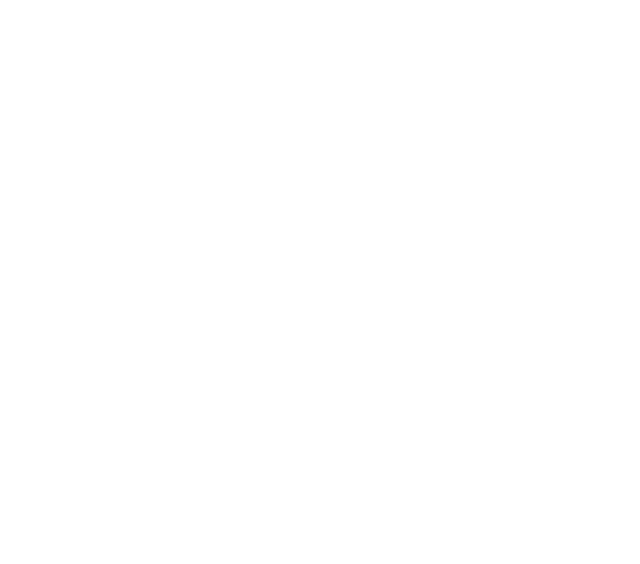
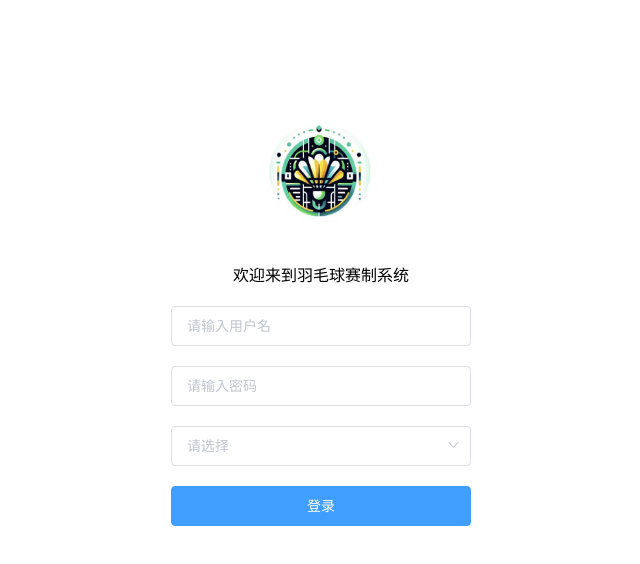
Before and after one commit to Bacontransformer/tournament, a Vue app: page /#/login in a window 1280 px wide. Shown: the top 564 px of the page, without its empty margins (319-959 px from the left). Built offline with nearby package versions, Linux system fonts and the light colour scheme.

Commit message:
登录页

```diff
--- a/package.json
+++ b/package.json
@@ -9,7 +9,7 @@
   },
   "dependencies": {
     "axios": "^0.21.1",
-    "element-ui": "^2.15.1",
+    "element-ui": "^2.15.4",
     "js-cookie": "^2.2.1",
     "core-js": "^3.8.3",
     "vue": "^2.6.14",
--- a/src/main.js
+++ b/src/main.js
@@ -2,8 +2,14 @@
 import App from './App.vue'
 import router from './router'
 import store from './store'
+import 'element-ui/lib/theme-chalk/index.css';
+// import Cookies from 'js-cookie';
+// import axios from 'axios';
+import ElementUI from 'element-ui'
 
 Vue.config.productionTip = false
+
+Vue.use(ElementUI)
 
 new Vue({
   router,
--- a/src/router/index.js
+++ b/src/router/index.js
@@ -1,27 +1,27 @@
 import Vue from 'vue'
 import VueRouter from 'vue-router'
-import HomeView from '../views/HomeView.vue'
 
 Vue.use(VueRouter)
 
-const routes = [
-  {
-    path: '/',
-    name: 'home',
-    component: HomeView
-  },
-  {
-    path: '/about',
-    name: 'about',
-    // route level code-splitting
-    // this generates a separate chunk (about.[hash].js) for this route
-    // which is lazy-loaded when the route is visited.
-    component: () => import(/* webpackChunkName: "about" */ '../views/AboutView.vue')
-  }
-]
+
 
 const router = new VueRouter({
-  routes
+  scrollBehavior: (to, from, savedPosition) => {
+    if (savedPosition) {
+      return savedPosition;
+    }
+    return { x: 0, y: 0 };
+  },
+  routes : [
+    {
+      path: '/login',
+      component: () => import('../views/LoginView.vue')
+    },
+    {
+      path: '/',
+      redirect: '/login'
+    }
+  ]
 })
 
 export default router
--- a/src/views/AboutView.vue
+++ /dev/null
@@ -1,5 +0,0 @@
-<template>
-  <div class="about">
-    <h1>This is an about page</h1>
-  </div>
-</template>
--- a/src/views/HomeView.vue
+++ /dev/null
@@ -1,18 +0,0 @@
-<template>
-  <div class="home">
-    <img alt="Vue logo" src="../assets/logo.png">
-    <HelloWorld msg="Welcome to Your Vue.js App"/>
-  </div>
-</template>
-
-<script>
-// @ is an alias to /src
-import HelloWorld from '@/components/HelloWorld.vue'
-
-export default {
-  name: 'HomeView',
-  components: {
-    HelloWorld
-  }
-}
-</script>
--- /dev/null
+++ b/src/views/LoginView.vue
@@ -0,0 +1,106 @@
+<template>
+  <div class="container">
+    <img src="@/assets/login-1.png" class="logo"/>
+    <!-- 居中文字“欢迎来到羽毛球赛制系统” -->
+    <div class="text-center">欢迎来到羽毛球赛制系统</div>
+    <!-- 用户名输入框 -->
+    <div class="text-input">
+      <el-input placeholder="请输入用户名" v-model="username" class="input-field"></el-input>
+    </div>
+    <div class="text-input">
+      <!-- 密码输入框 -->
+      <el-input placeholder="请输入密码" v-model="password" show-password class="input-field"></el-input>
+    </div>
+
+    <div class="select-button">
+      <el-select v-model="value" placeholder="请选择" class="select-field">
+        <el-option
+          v-for="item in options"
+          :key="item.value"
+          :label="item.label"
+          :value="item.value">
+        </el-option>
+      </el-select>
+    </div>
+
+    <el-button type="primary" @click="login" class="login-button">登录</el-button>
+  </div>
+</template>
+
+<script>
+export default {
+  data () {
+    return {
+      options: [
+        { value: '选项1', label: '管理员' },
+        { value: '选项2', label: '领队' },
+        { value: '选项3', label: '裁判' }
+      ],
+      value: '',
+      username: '',
+      password: ''
+    }
+  },
+  methods: {
+    login() {
+      // 登录逻辑
+      console.log('用户名:', this.username);
+      console.log('密码:', this.password);
+      console.log('角色:', this.value);
+    }
+  }
+}
+</script>
+
+<style>
+  .container {
+    margin-top: 100px;
+    text-align: center;
+    padding: 0 20px; /* 添加内边距 */
+  }
+  .logo {
+    width: 149px;
+    height: 138px;
+    margin-bottom: 20px;
+  }
+  .text-center {
+    text-align: center;
+    margin-bottom: 20px;
+  }
+  .select-button {
+    margin-bottom: 20px;
+  }
+  .text-input {
+    margin-bottom: 20px;
+  }
+  .input-field {
+    width: 100%;
+    max-width: 300px;
+  }
+  .select-field {
+    width: 100%;
+    max-width: 300px;
+  }
+  .login-button {
+    width: 100%;
+    max-width: 300px;
+  }
+  @media (max-width: 600px) {
+    .container {
+      margin-top: 50px;
+    }
+    .logo {
+      width: 100px;
+      height: 95px;
+      margin-bottom: 10px;
+    }
+    .text-center {
+      margin-bottom: 10px;
+    }
+    .input-field,
+    .select-field,
+    .login-button {
+      width: 100%;
+    }
+  }
+</style>
--- a/vue.config.js
+++ b/vue.config.js
@@ -2,6 +2,7 @@
 module.exports = defineConfig({
   transpileDependencies: true,
   devServer: {
+    host: '0.0.0.0',  // 监听所有网络接口
     port: 8091,
     proxy: {
       '/api': {
```
Also changed, not shown: src/assets/login-1.png (added).
